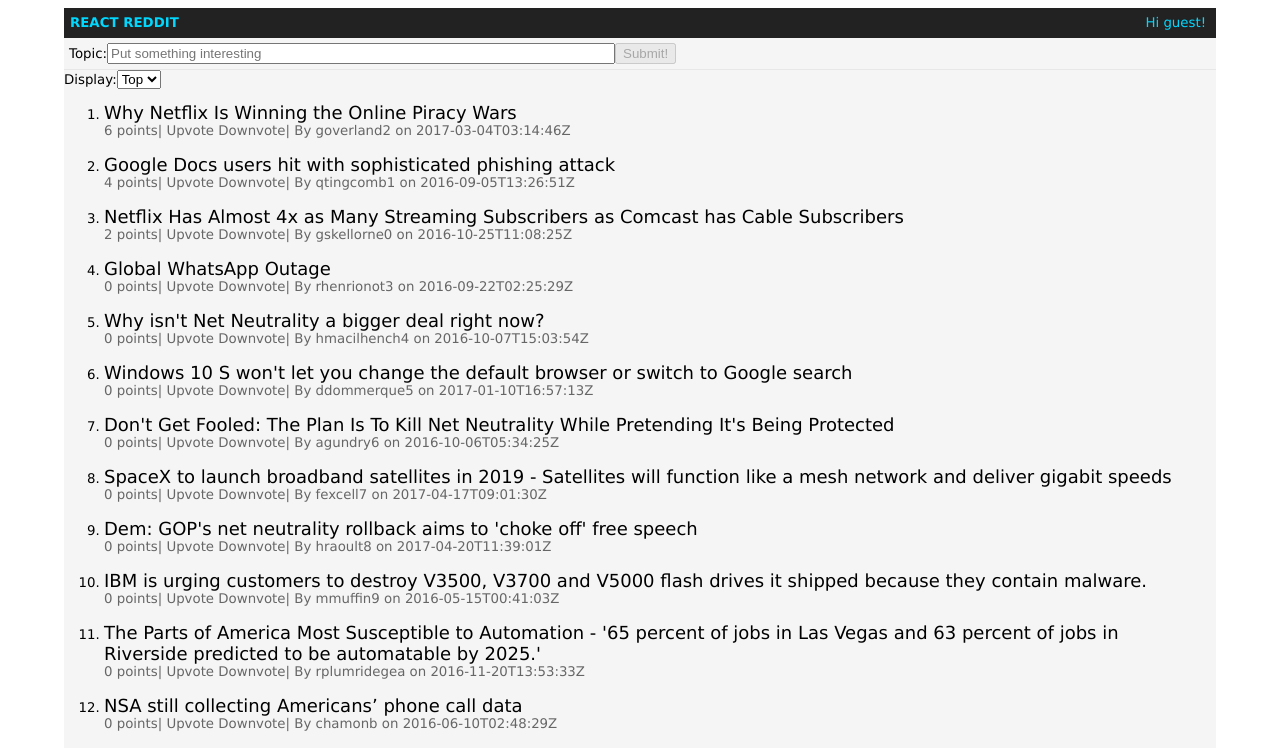
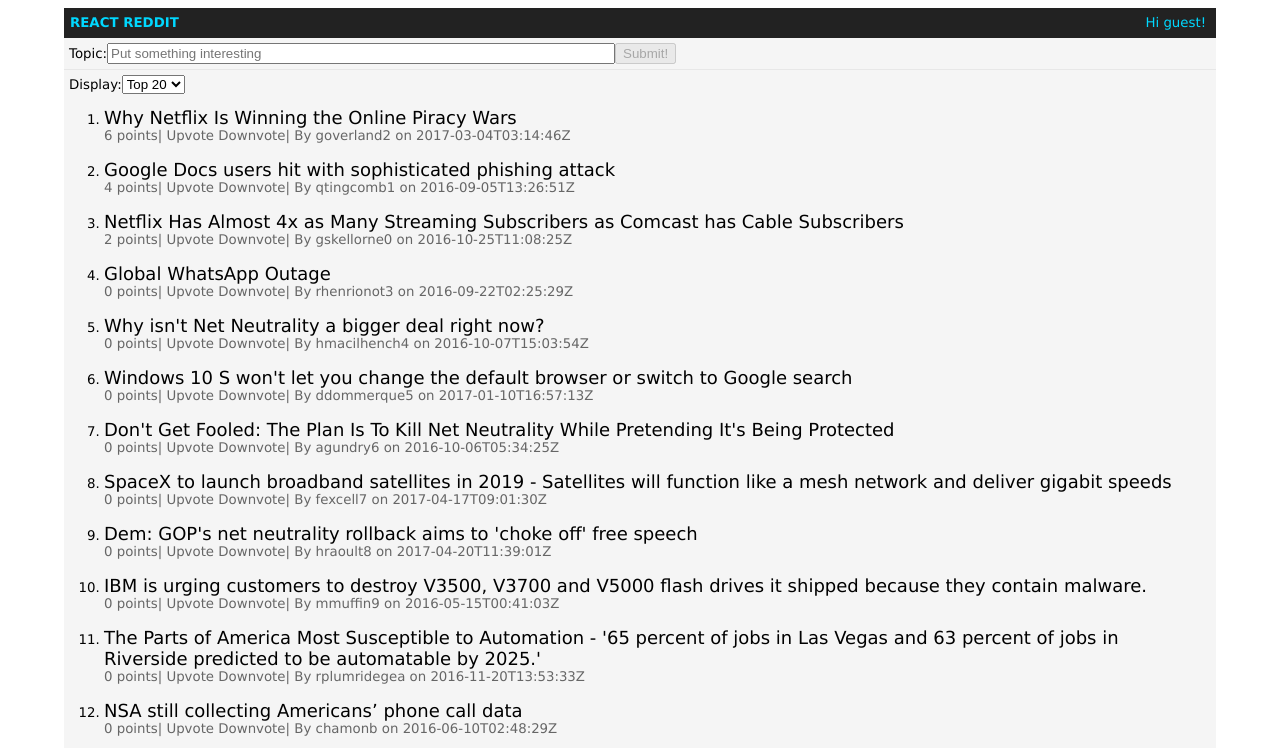
Before and after one commit to joriguzman/react-reddit, a React (Create React App) app: page / in a window 1280 px wide. Shown: the top 748 px of the page. Built offline with nearby package versions, Linux system fonts and the light colour scheme.

Commit message:
Move display type dropdown to its own component

```diff
--- a/src/App.js
+++ b/src/App.js
@@ -3,14 +3,15 @@ import PropTypes from 'prop-types';
 import UserProfile from './UserProfile';
 import SubmitTopicForm from './SubmitTopicForm';
 import TopicList from './TopicList';
+import DisplayType from './DisplayType';
 
 // Top-level component of the app
 class App extends Component {
     static propTypes = {
         topics: PropTypes.array.isRequired,
-        api: PropTypes.object.isRequired,
         displayType: PropTypes.string.isRequired,
-        username: PropTypes.string.isRequired
+        username: PropTypes.string.isRequired,
+        api: PropTypes.object.isRequired
     }
 
     static defaultProps = {
@@ -28,11 +29,8 @@ class App extends Component {
                 </div>
                 <div className='App__content'>
                     <SubmitTopicForm handleSubmit={api.addNewTopic} />
-                    Display:
-                       <select value={displayType} onChange={api.changeDisplay}>
-                        <option value='All'>All</option>
-                        <option value='Top'>Top</option>
-                    </select>
+                    <DisplayType displayType={displayType}
+                        handleChange={api.changeDisplay} />
                     <TopicList topics={topics}
                         handleUpvote={api.upvoteTopic}
                         handleDownvote={api.downvoteTopic} />
--- /dev/null
+++ b/src/DisplayType.js
@@ -0,0 +1,22 @@
+import React from 'react';
+import PropTypes from 'prop-types';
+
+// Control whether to display top or all topics
+const DisplayType = ({ displayType, handleChange }) => {
+    return (
+        <div className='DisplayType'>
+            Display:
+            <select value={displayType} onChange={handleChange}>
+                <option value='All'>All</option>
+                <option value='Top'>Top 20</option>
+            </select>
+        </div>
+    );
+};
+
+DisplayType.propTypes = {
+    displayType: PropTypes.string.isRequired,
+    handleChange: PropTypes.func
+};
+
+export default DisplayType;
--- a/src/index.css
+++ b/src/index.css
@@ -151,6 +151,11 @@ span.control:hover {
 }
 .ListItem--loading {
   min-height: 34px;
+}
+
+.DisplayType {
+  padding-top: 5px;
+  padding-left: 5px;
 }
 
 .SubmitForm {
```
Also changed, not shown: 1 other file (tests, documents, lock files or other folders).
